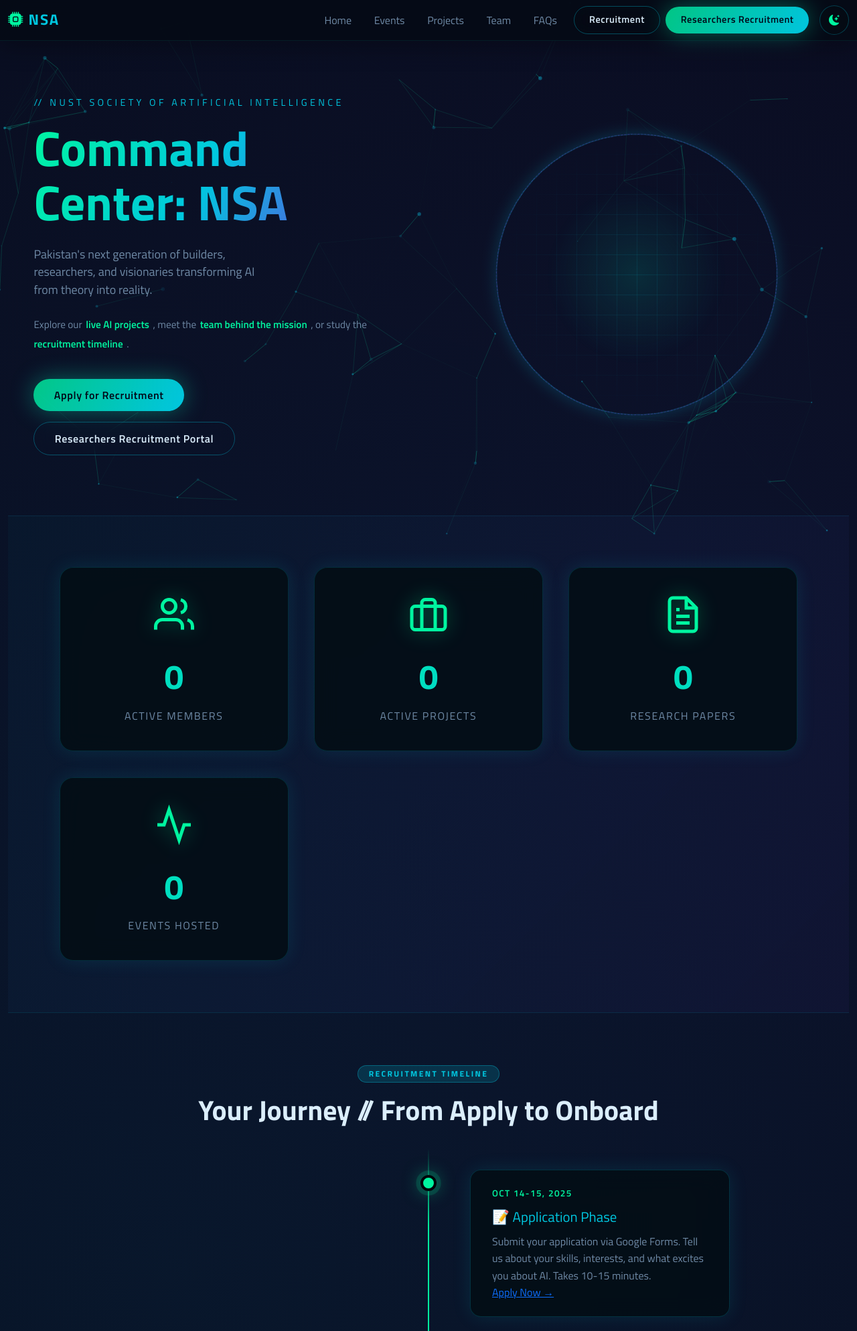
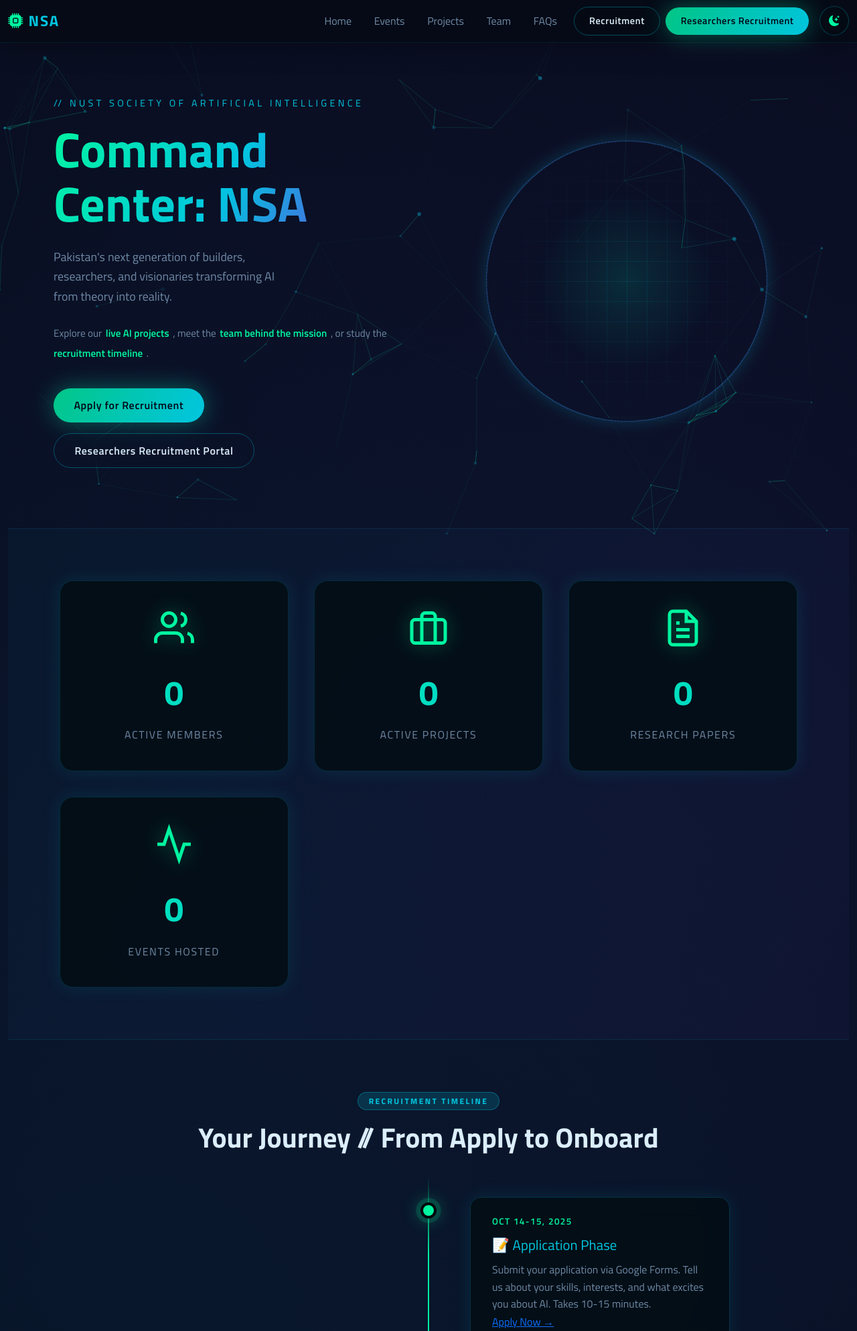
Before and after one commit to ars2711/nsa-site, a Flask app: page / in a window 1280 px wide. Shown: the top 1988 px of the page at 67% size. Run offline with Flask 3, Linux system fonts and the light colour scheme.

Commit message:
Update styles.css

```diff
--- a/static/css/styles.css
+++ b/static/css/styles.css
@@ -11,7 +11,10 @@
   --accent-purple: #6f3adf;
   --text-primary: #dbeefc;
   --text-secondary: #6f8aa6;
+  --text-muted: rgba(148, 163, 184, 0.7);
   --shadow-glow: 0 0 28px rgba(0, 200, 220, 0.12);
+  --section-max-width: 1120px;
+  --section-tight-width: 900px;
   color-scheme: dark;
 }
 
@@ -23,6 +26,7 @@
 /* === Body & Typography === */
 body {
   font-family: "Titillium Web", sans-serif;
+  line-height: 1.65;
   background: radial-gradient(
       circle at 20% 20%,
       rgba(0, 217, 245, 0.08),
@@ -115,6 +120,39 @@
 
 body.light-mode .join-form .form-floating > label {
   color: rgba(15, 23, 42, 0.55);
+}
+
+.hero-grid,
+.stats-grid,
+.timeline-section .category-header,
+.intel-deck .category-header,
+.intel-deck .card-grid,
+.impact-section .category-header,
+.impact-grid,
+.faq-section .category-header,
+.faq-grid,
+.projects-section .projects-toolbar,
+.projects-section .project-grid,
+.projects-section .projects-empty,
+.team-structure-section .category-header,
+.team-structure-section .section-subtitle,
+.team-structure-section .portfolios-grid,
+.directorates-section .category-header,
+.directorates-grid,
+.portfolios-grid,
+.join-section .join-console {
+  width: min(var(--section-max-width), 100%);
+  margin-left: auto;
+  margin-right: auto;
+}
+
+.timeline-section .category-header,
+.timeline-container,
+.impact-section .category-header,
+.faq-section .category-header,
+.team-structure-section .category-header,
+.directorates-section .category-header {
+  width: min(var(--section-tight-width), 100%);
 }
 
 /* === Particles Layer === */
@@ -691,6 +756,9 @@
   font-weight: 700;
   font-size: clamp(1.8rem, 3.5vw, 2.6rem);
   color: var(--text-primary);
+  max-width: 32ch;
+  margin-left: auto;
+  margin-right: auto;
 }
 
 .card-grid {
```
Also changed, not shown: other parts of static/css/styles.css (+40 -12 lines).
